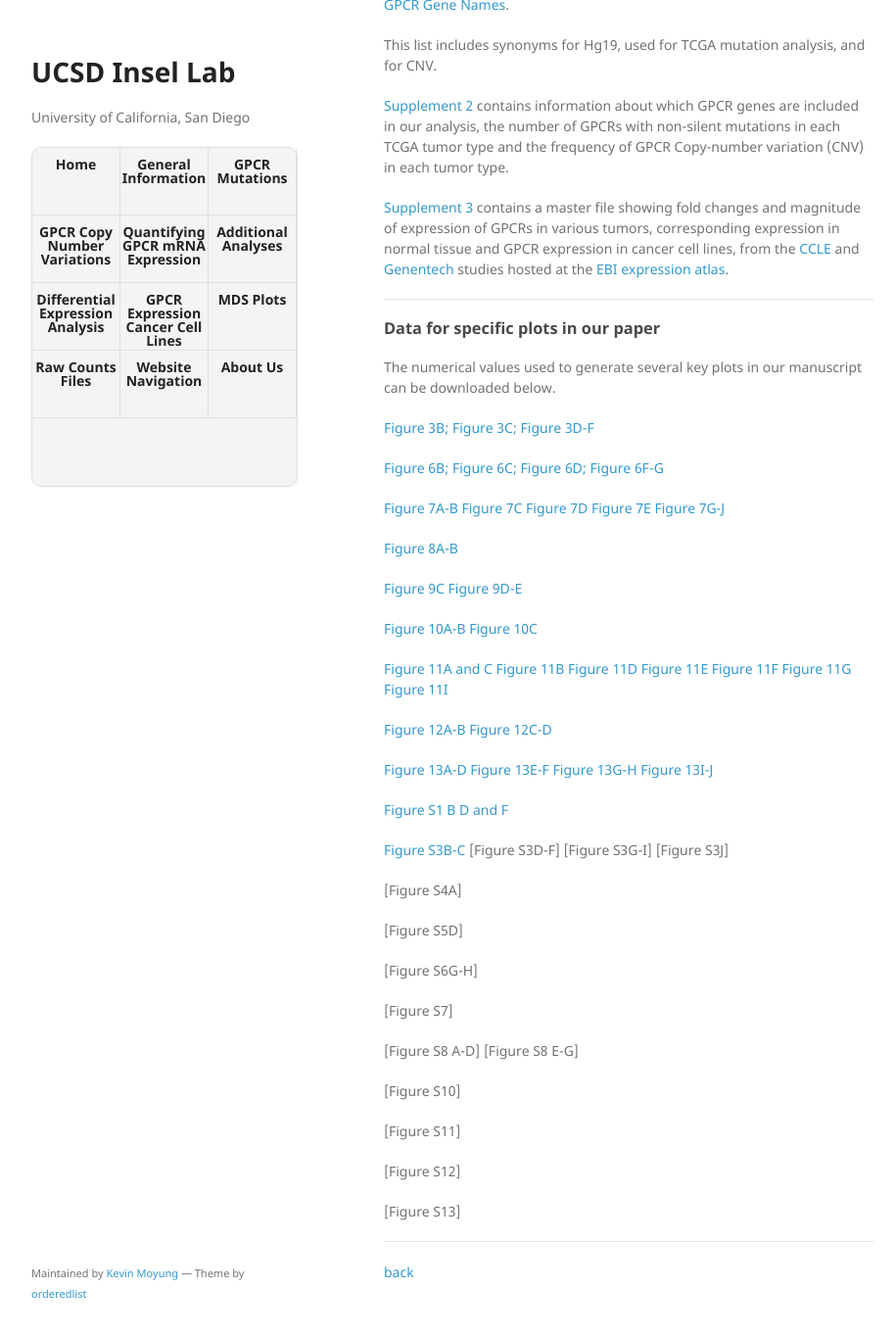
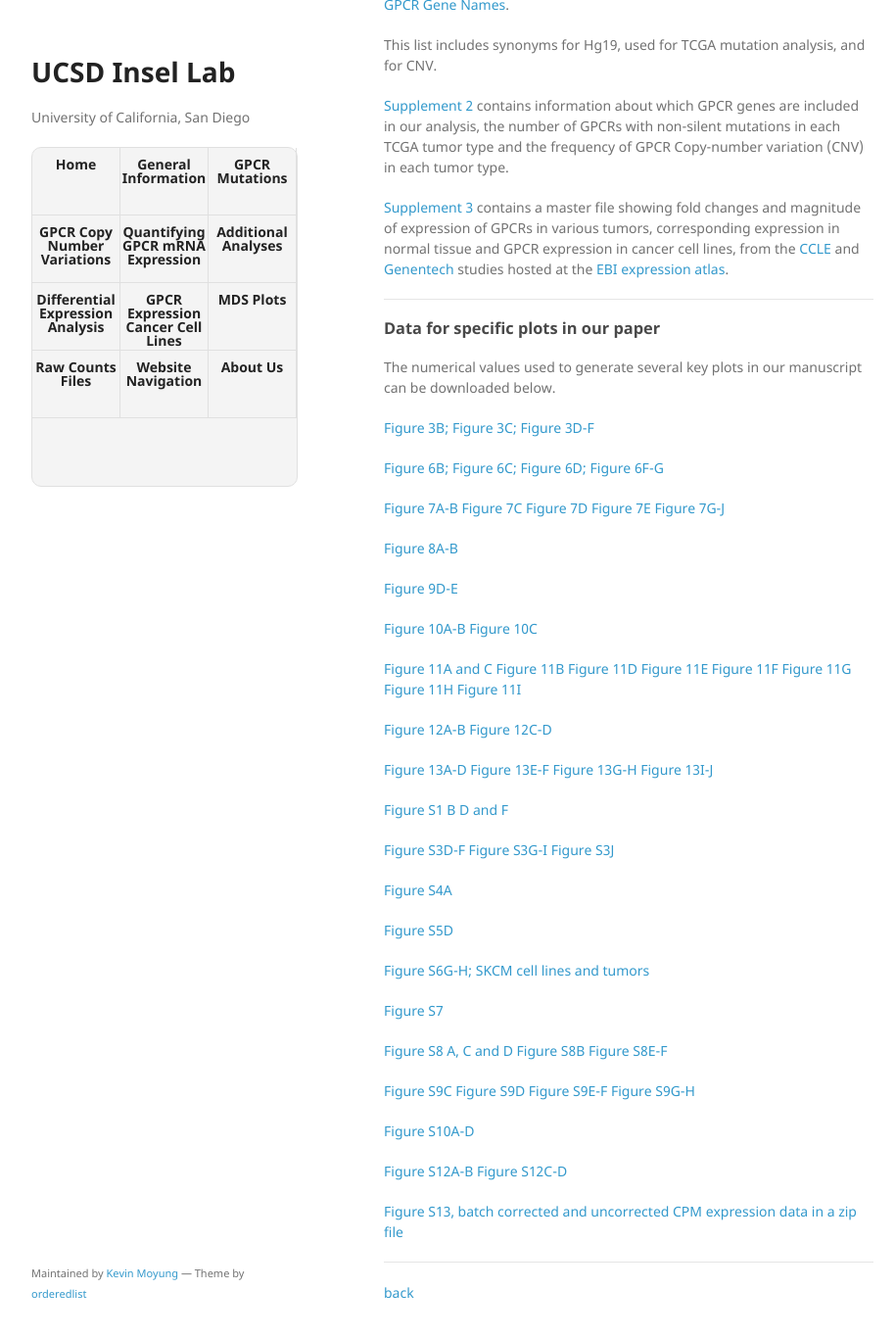
Before and after one commit to insellab/insellab.github.io, a Jekyll site: the page built from data.md, in a window 1280 px wide and 1400 px high, scrolled down 916 px. Shown: the top 1365 px of the window at 98% size, without its empty margins (178-1092 px from the left). Built offline with Jekyll 4.4.1, drawn with Linux system fonts in a browser that asks for light colours; our own code applies the rules of GitHub Pages for plain Markdown files.

Commit message:
Update data.md

```diff
--- a/data.md
+++ b/data.md
@@ -48,7 +48,6 @@ The numerical values used to generate several key plots in our manuscript can be
 
 [Figure 8A-B](https://drive.google.com/open?id=1-UiF7dPoJCpkWfti3nKkoJK6WlldMkdQ)
 
-[Figure 9C](https://drive.google.com/open?id=1s2c-m8IegY-jQcspizlu46mN0kp6JhfS)
 [Figure 9D-E](https://drive.google.com/open?id=15ii02x6eVy4kd1kbzPN2ZQsDH7Io3lQ9)
 
 [Figure 10A-B](https://drive.google.com/open?id=1ur8x5sZCGdizUDesHweM7q4yNPnkYNts)
@@ -60,6 +59,7 @@ The numerical values used to generate several key plots in our manuscript can be
 [Figure 11E](https://drive.google.com/open?id=1mzX2mHSAXRoW8yvXqD-V4fu5YTCcwTHu)
 [Figure 11F](https://drive.google.com/open?id=1KIHNGgNS9crhYs8fbD0SYZwOHgK_YHUM)
 [Figure 11G](https://drive.google.com/open?id=1EoJCb42icRdvVuu0-4DRFU6hRRvCd9MH)
+[Figure 11H](https://drive.google.com/open?id=1id_RxMdFLPzE5L1i1p9rD1NlCkMTGeXu)
 [Figure 11I](https://drive.google.com/open?id=1q2Zx9paUzk4jMUAVdf6C1aXY6CfZASYl)
 
 
@@ -76,29 +76,37 @@ The numerical values used to generate several key plots in our manuscript can be
 [Figure S1 B D and F](https://drive.google.com/open?id=1bGzG9Y-DMG3NhgeNYqUOQE3JlRIj-HYY)
 
 
-[Figure S3B-C](https://drive.google.com/open?id=1mMQULxIEv6fq4NROEH0sv5gQKPZVvpQy)
-[Figure S3D-F]
-[Figure S3G-I]
-[Figure S3J]
+[Figure S3D-F](https://drive.google.com/open?id=1UymU9tGAlRkZ6Njaq1V_WH6rCHM6Sx-i)
+[Figure S3G-I](https://drive.google.com/open?id=1OAItAn-S-wDPmdXbQjZifBNu-bYaKLXU)
+[Figure S3J](https://drive.google.com/open?id=1buNUSo6l8DwPPrdlSKY0XCRasCehLwqc)
 
-[Figure S4A]
+[Figure S4A](https://drive.google.com/open?id=1MzVKTr7aGz--c7uglEM1fH4APkEtcxA-)
 
-[Figure S5D]
+[Figure S5D](https://drive.google.com/open?id=1YJgIAFIjeWkcnycZT708VXknqI_BKcxN)
 
-[Figure S6G-H]
+[Figure S6G-H; SKCM cell lines and tumors](https://drive.google.com/open?id=1-KmoVfG_-SB2h-rYE8yIQrImaQwOtII1)
 
-[Figure S7]
+[Figure S7](https://drive.google.com/open?id=1uIRfyeAqoyKNbePe3YR6C8WLRHPpZwoU)
 
-[Figure S8 A-D]
-[Figure S8 E-G]
+[Figure S8 A, C and D](https://drive.google.com/open?id=1TVkt3cWu1n57Cw5Nks28grMtk0sGizHX)
+[Figure S8B](https://drive.google.com/open?id=1UpePD8CIdBqdkm-_734tra_B-oL9GfYf)
+[Figure S8E-F](https://drive.google.com/open?id=1idAVShGcEZwrH2-IVSRNLamc2ctOJv_-)
 
-[Figure S10]
 
-[Figure S11]
+[Figure S9C](https://drive.google.com/open?id=1s2c-m8IegY-jQcspizlu46mN0kp6JhfS)
+[Figure S9D](https://drive.google.com/open?id=1odj9chQf6sHbKlNYNlSypcfuRtnGHDWt)
+[Figure S9E-F](https://drive.google.com/open?id=1plZOSRM9YLY_SHLUj5a4QeLOGDEgzHjQ)
+[Figure S9G-H](https://drive.google.com/open?id=1cxjsLx_JnQOAsKiFICQHbaJpGeq9UsOm)
 
-[Figure S12]
 
-[Figure S13]
+[Figure S10A-D](https://drive.google.com/open?id=12F3FU8soDiH6YsUwFENfsbWMR018D0Cx)
+
+
+[Figure S12A-B](https://drive.google.com/open?id=1ArolGmpsyPj1kC6VYaqCyh4snO45cymu)
+[Figure S12C-D](https://drive.google.com/open?id=1HoxfT-rkSU0o9eBUZcp12IcNmMZGTDft)
+
+
+[Figure S13, batch corrected and uncorrected CPM expression data in a zip file](https://drive.google.com/open?id=1uX6bRGJ9ZnWiVTZsx1RQPHxQCD4BazjO)
 
 
 
```
